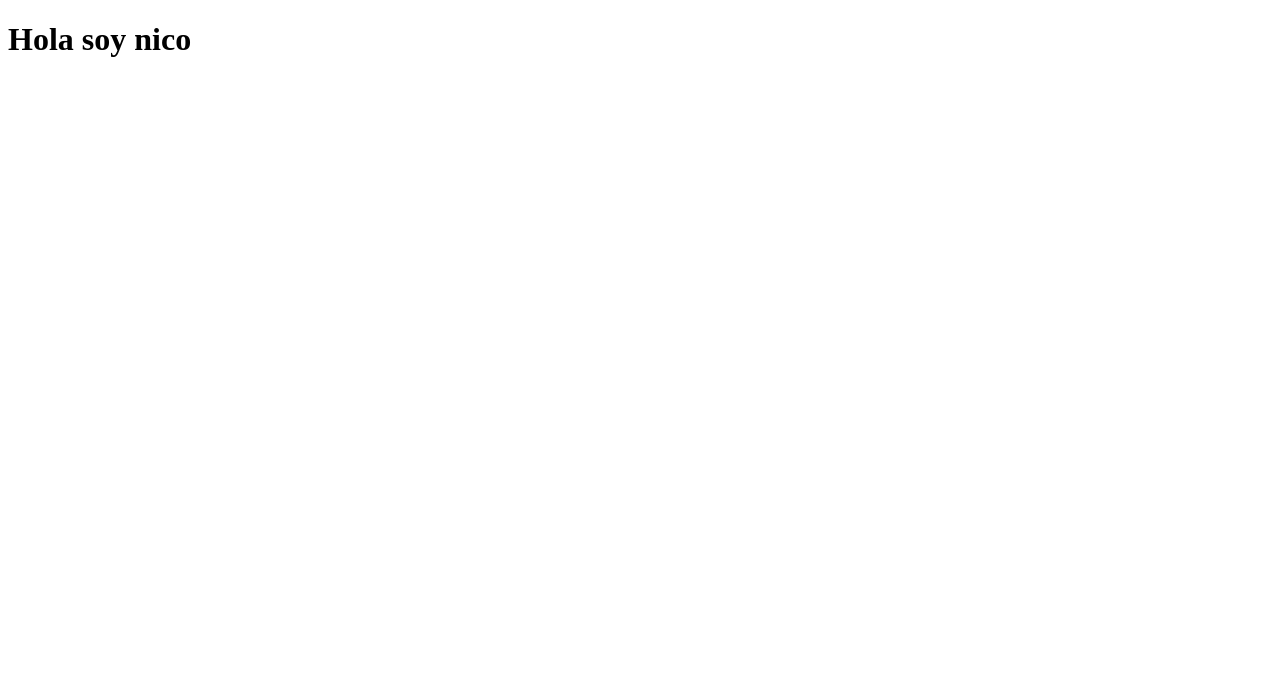
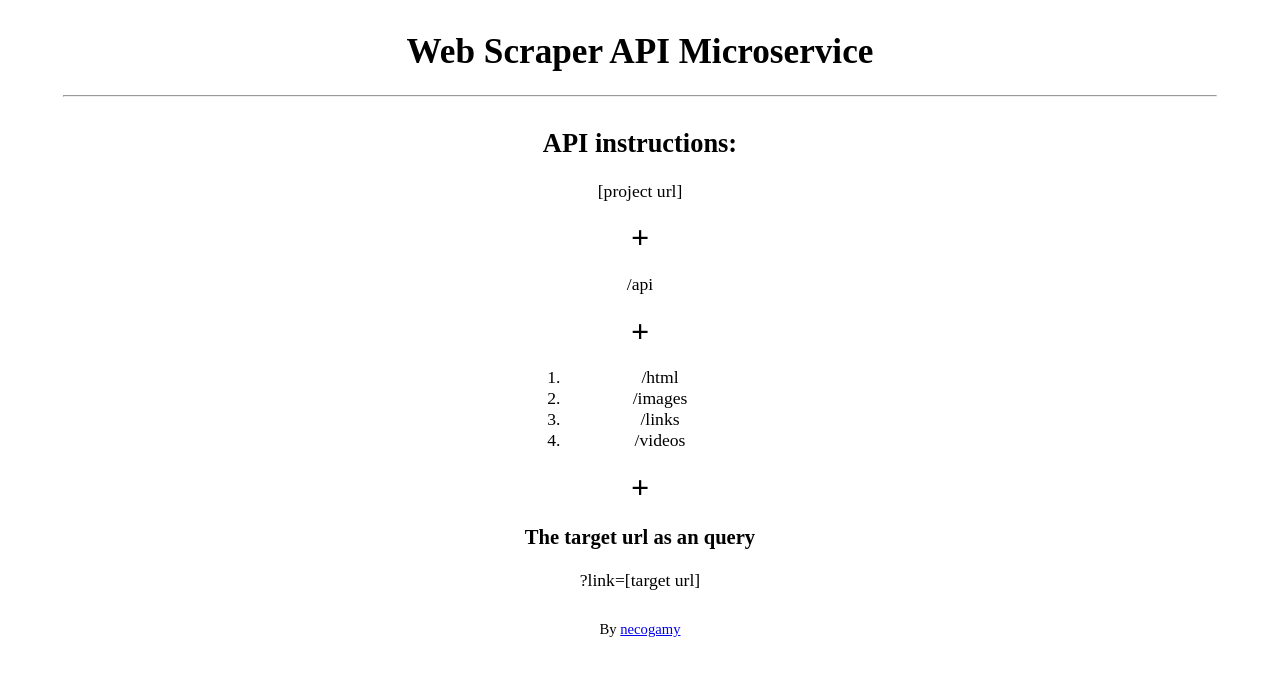
Before and after one commit to necogamy/web-scraper-api, a website: page src/static/index.html in a window 1280 px wide. Drawn offline with Linux system fonts and the light colour scheme.

Commit message:
Project done

```diff
--- a/server.js
+++ b/server.js
@@ -2,7 +2,7 @@ const express = require('express');
 const path = require('path');
 
 const router = require('./src/routes');
-const PORT = process.env.PORT || 4000;
+const PORT = process.env.PORT || 3000;
 
 const app = express();
 express.static(path.join(__dirname, '/src', '/static'));
--- a/src/static/index.html
+++ b/src/static/index.html
@@ -5,11 +5,61 @@
     <meta http-equiv="X-UA-Compatible" content="IE=edge">
     <meta name="viewport" content="width=device-width, initial-scale=1.0">
 
-    <title>Web Scraper Microservice</title>
-
-    <link rel="stylesheet" href="./styles.css">
+    <title>Web Scraper API Microservice</title>
 </head>
 <body>
-    <h1>Hola soy nico</h1>
+    <header>
+        <h1>Web Scraper API Microservice</h1>
+        <hr />
+    </header>
+    <main>
+        <h2>API instructions:</h2>
+        <p>[project url]</p>
+
+        <small class="separator">+</small>
+
+        <p>/api</p>
+
+        <small class="separator">+</small>
+
+        <ol>
+            <li>/html</li>
+            <li>/images</li>
+            <li>/links</li>
+            <li>/videos</li>
+        </ol>
+
+        <small class="separator">+</small>
+
+        <h3>The target url as an query</h3>
+        <p>?link=[target url]</p>
+    </main>
+    <aside>
+        <small>By <a href="https://github.com/necogamy" target="_blank">necogamy</a></small>
+    </aside>
+
+    <style>
+        body {
+            display: flex;
+            align-items: center;
+            justify-content: center;
+            flex-direction: column;
+            text-align: center;
+            font-size: 1.1rem;
+        }
+
+        aside {
+            margin: 10px 0;
+        }
+
+        hr {
+            width: 90vw;
+        }
+
+        small.separator {
+            font-size: 2rem;
+            font-weight: bold;
+        }
+    </style>
 </body>
 </html>
```
Also changed, not shown: src/routes.js (+36 -18 lines), README.md (added), src/static/styles.css (deleted), 6 other files.
